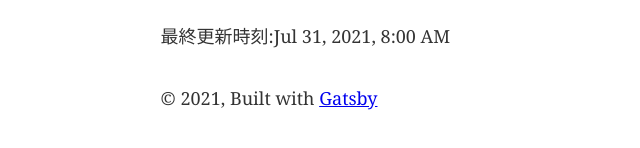
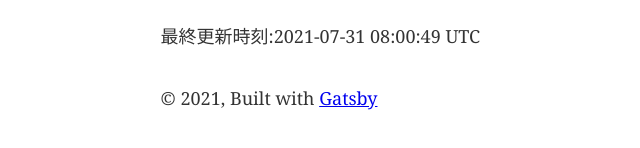
Before and after one commit to twtwtw-gj/my-portfolio, a Gatsby site: page /technology in a window 1280 px wide. Shown: the part 588-736 px from the top of the page, 19-659 px from the left. Built offline with nearby package versions, Linux system fonts and the light colour scheme; Gatsby itself is replaced by a stand-in of ours.

Commit message:
to add locale
buildTime表示をワンライナーに変更

```diff
--- a/src/pages/technology.js
+++ b/src/pages/technology.js
@@ -6,11 +6,12 @@ import Layout from '../components/layout';
 import Seo from '../components/seo';
 import Table from '../components/table';
 
-const TechPage = ({ data }) => {
-  const updatedTime = DateTime.fromISO(data.site.buildTime);
-
-  const language = React.useMemo(
-    () => [
+const TechPage = ({
+  data: {
+    site: { buildTime },
+  },
+}) => {
+  const language = [
     {
       name: 'C',
       description: '最初に習得した言語',
@@ -36,23 +37,13 @@ const TechPage = ({ data }) => {
       name: 'Lisp',
       description: 'Scheme/Gaucheの勉強を継続中',
     },
-    ],
-    []
-  );
+  ];
 
-  const columns = React.useMemo(
-    () => [
-      {
-        Header: '言語名',
-        accessor: 'name', // accessor is the "key" in the data
-      },
-      {
-        Header: '説明',
-        accessor: 'description',
-      },
-    ],
-    []
-  );
+  // accessor is the "key" in the data
+  const columns = [
+    { Header: '言語名', accessor: 'name' },
+    { Header: '説明', accessor: 'description' },
+  ];
 
   return (
     <Layout>
@@ -61,7 +52,7 @@ const TechPage = ({ data }) => {
       <Table columns={columns} data={language} />
       <dev>
         最終更新時刻:
-        {updatedTime.toLocal().toLocaleString(DateTime.DATETIME_MED)}
+        {DateTime.fromISO(buildTime).toFormat('yyyy-MM-dd HH:mm:ss z')}
       </dev>
     </Layout>
   );
```
Lines whose indentation alone changed are shown as unchanged.
